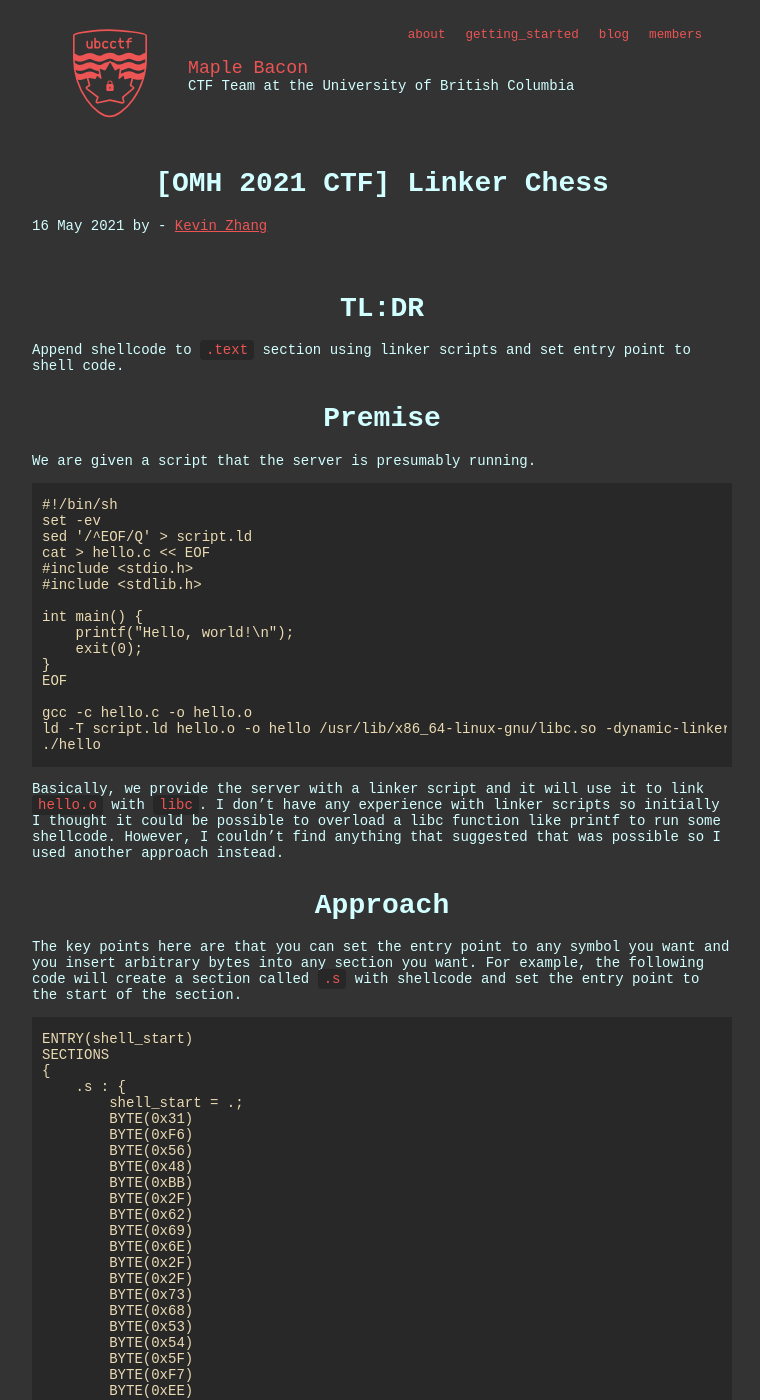
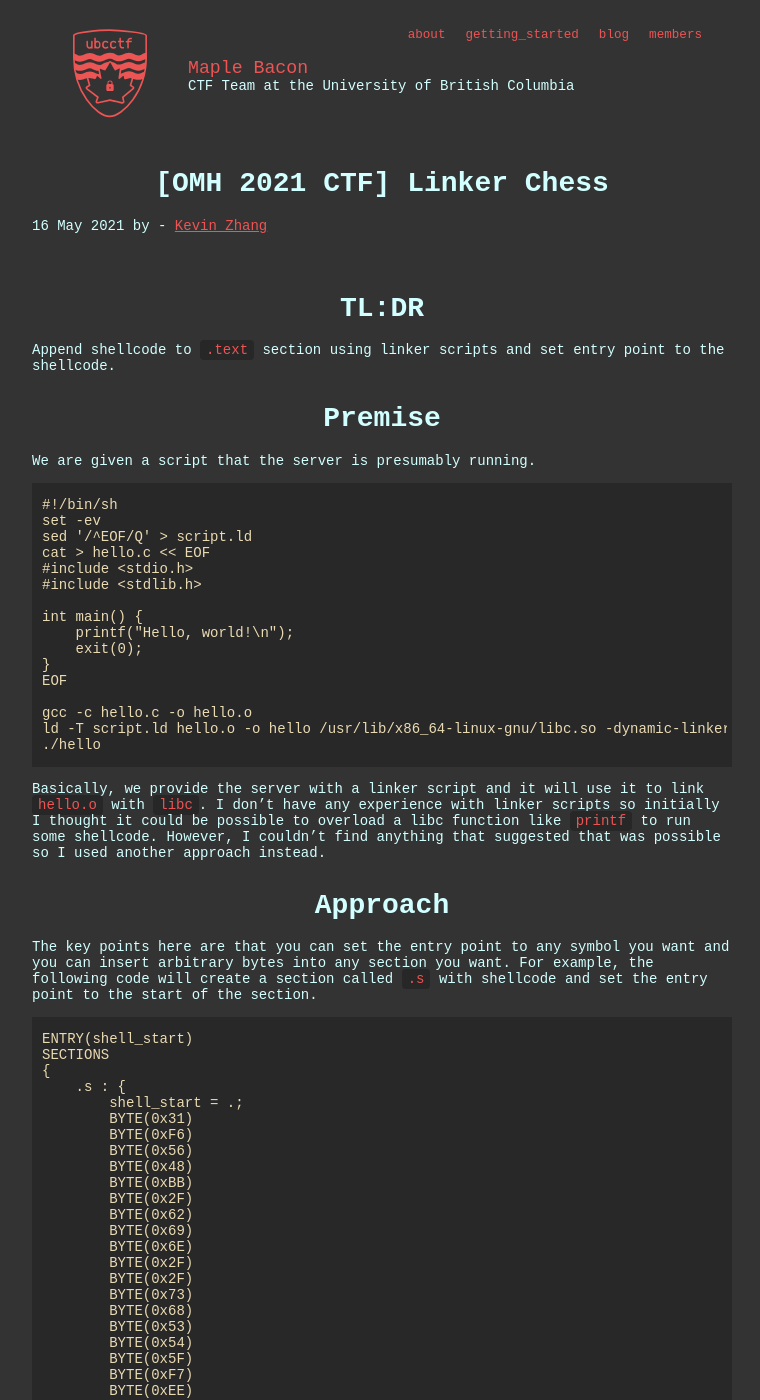
Before and after one commit to ubcctf/ubcctf.github.io, a Jekyll site: the page built from _posts/2021-05-16-omh-linker-chess.md, in a window 1280 px wide and 1400 px high. Shown: the whole window, without its empty margins (258-1018 px from the left). Built offline with Jekyll 4.4.1, drawn with Linux system fonts in a browser that asks for light colours; some web fonts are replaced.

Commit message:
fix typos

````diff
--- a/_posts/2021-05-16-omh-linker-chess.md
+++ b/_posts/2021-05-16-omh-linker-chess.md
@@ -6,7 +6,7 @@ author: Kevin Zhang
 
 # TL:DR
 
-Append shellcode to `.text` section using linker scripts and set entry point to shell code.
+Append shellcode to `.text` section using linker scripts and set entry point to the shellcode.
 
 # Premise
 
@@ -31,11 +31,11 @@ ld -T script.ld hello.o -o hello /usr/lib/x86_64-linux-gnu/libc.so -dynamic-link
 ./hello
 ```
 
-Basically, we provide the server with a linker script and it will use it to  link `hello.o` with `libc`. I don't have any experience with linker scripts so initially I thought it could be possible to overload a libc function like printf to run some shellcode. However, I couldn't find anything that suggested that was possible so I used another approach instead.
+Basically, we provide the server with a linker script and it will use it to link `hello.o` with `libc`. I don't have any experience with linker scripts so initially I thought it could be possible to overload a libc function like `printf` to run some shellcode. However, I couldn't find anything that suggested that was possible so I used another approach instead.
 
 # Approach
 
-The key points here are that you can set the entry point to any symbol you want and you insert arbitrary bytes into any section you want. For example, the following code will create a section called `.s` with shellcode and set the entry point to the start of the section.
+The key points here are that you can set the entry point to any symbol you want and you can insert arbitrary bytes into any section you want. For example, the following code will create a section called `.s` with shellcode and set the entry point to the start of the section.
 
 ```
 ENTRY(shell_start)
````
